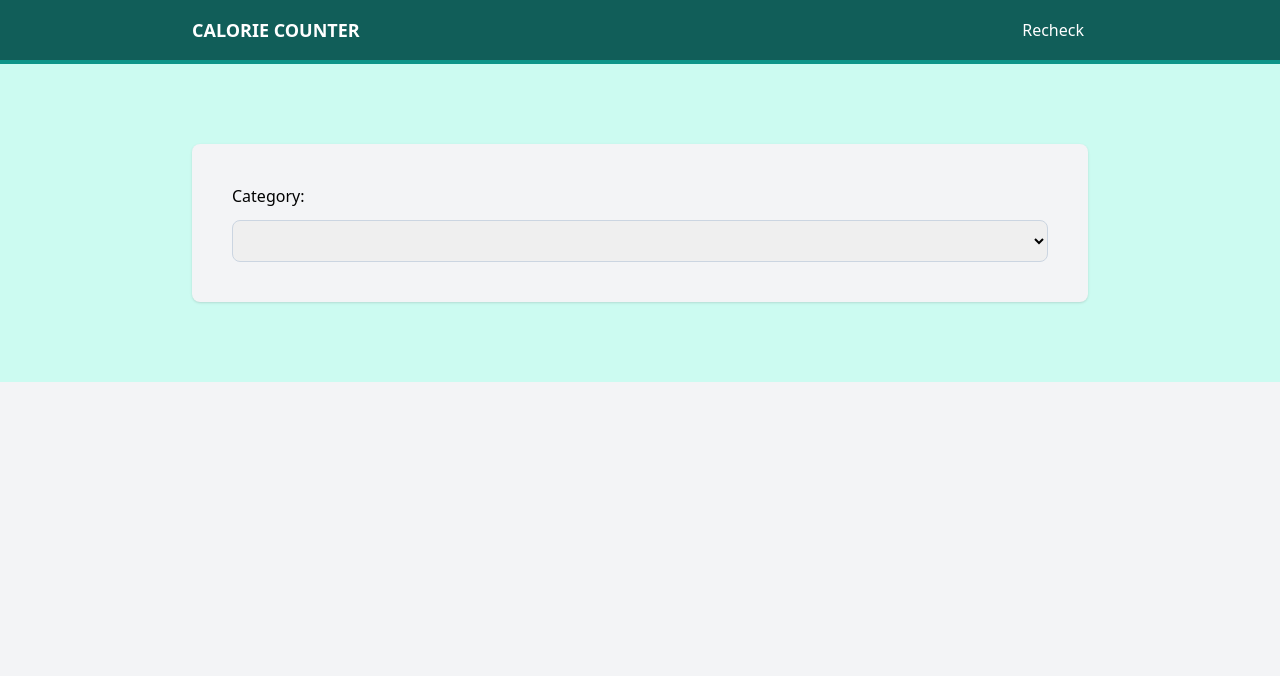
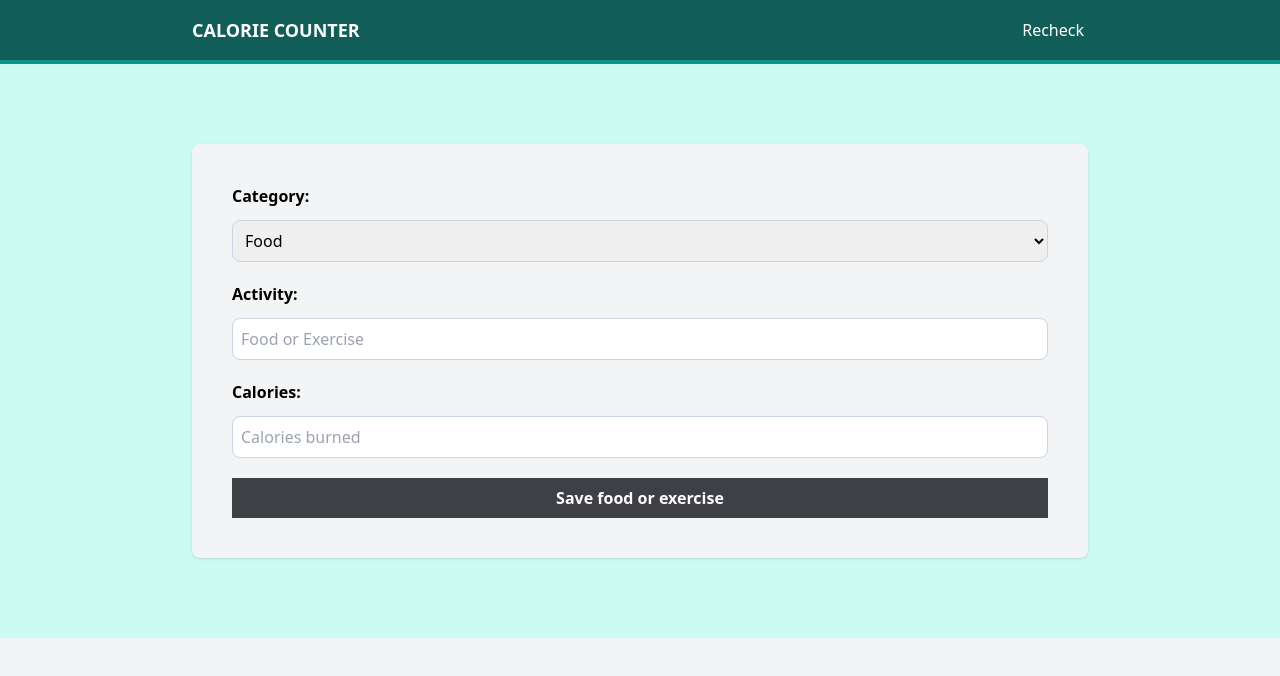
Before and after one commit to wichofly/fitTrack-app, a React (Vite) app: page / in a window 1280 px wide. Shown: the top 676 px of the page. Built offline with nearby package versions, Linux system fonts and the light colour scheme.

Commit message:
feat: made data and different labels with inputs

```diff
--- a/src/components/Form.tsx
+++ b/src/components/Form.tsx
@@ -1,17 +1,55 @@
+import { categories } from '../data/categories';
+
 export const Form = () => {
   return (
     <section className="bg-teal-100 py-20 px-5">
       <div className="max-w-4xl mx-auto">
         <form className="space-y-5 bg-gray-100 shadow p-10 rounded-lg">
           <div className="grid grid-cols-1 gap-3">
-            <label htmlFor="category">Category:</label>
+            <label htmlFor="category" className="font-bold">
+              Category:
+            </label>
             <select
               className="border border-slate-300 p-2 rounded-lg w-full"
               id="category"
             >
-              check
+              {categories.map((category) => (
+                <option key={category.id} value={category.id}>
+                  {category.name}
+                </option>
+              ))}
             </select>
           </div>
+
+          <div className="grid grid-cols-1 gap-3">
+            <label htmlFor="category" className="font-bold">
+              Activity:
+            </label>
+            <input
+              id="activity"
+              type="text"
+              className="border border-slate-300 p-2 rounded-lg w-full"
+              placeholder="Food or Exercise"
+            />
+          </div>
+
+          <div className="grid grid-cols-1 gap-3">
+            <label htmlFor="category" className="font-bold">
+              Calories:
+            </label>
+            <input
+              id="calories"
+              type="text"
+              className="border border-slate-300 p-2 rounded-lg w-full"
+              placeholder="Calories burned"
+            />
+          </div>
+
+          <input
+            type="submit"
+            className="bg-zinc-700 hover:bg-zinc-800 w-full p-2 text-white cursor-pointer font-bold"
+            value="Save food or exercise"
+          />
         </form>
       </div>
     </section>
--- /dev/null
+++ b/src/data/categories.ts
@@ -0,0 +1,6 @@
+import { Categories } from '../types/interface';
+
+export const categories: Categories[] = [
+  { id: 1, name: 'Food' },
+  { id: 2, name: 'Exercise' },
+];
--- /dev/null
+++ b/src/types/interface.ts
@@ -0,0 +1,4 @@
+export interface Categories {
+  id: number;
+  name: string;
+}
```
